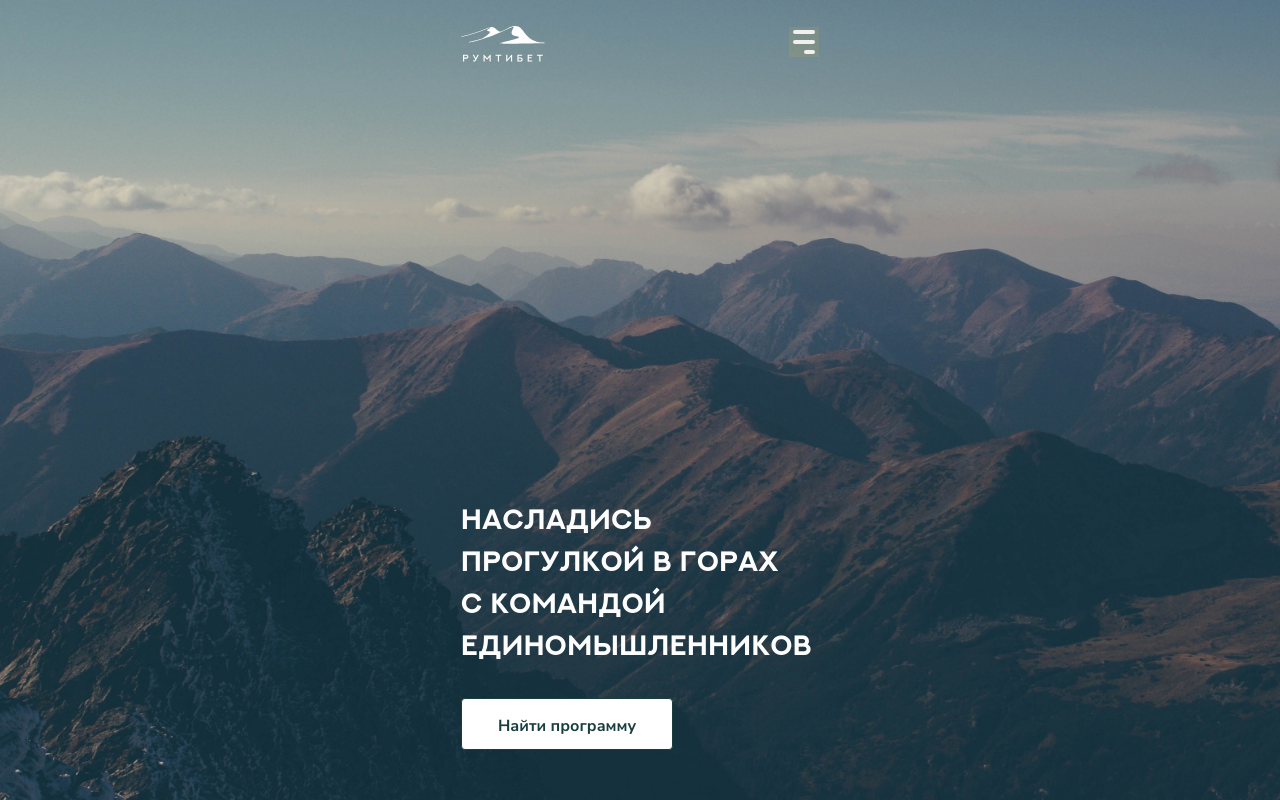
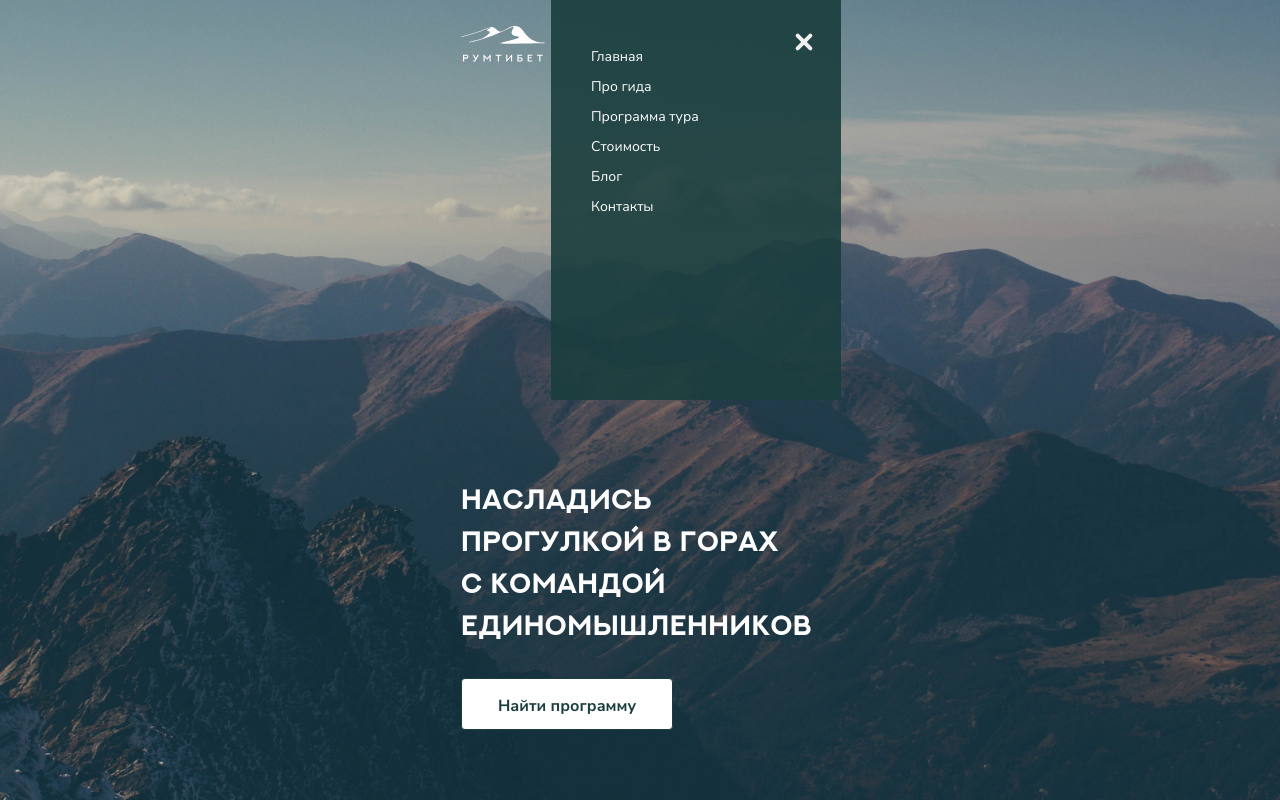
Before and after one commit to Farkhad012/RoomTibet, a plain HTML site: page index.html in a window 1280 px wide. Both pictures are taken after a click on the element 804 px from the left and 42 px from the top of the page. Shown: the top 800 px of the page. Drawn offline with Linux system fonts and the light colour scheme.

Commit message:
the burger's working just fine

```diff
--- a/CSS/style.css
+++ b/CSS/style.css
@@ -156,6 +156,7 @@ h6 {
 @media screen and (max-width: 1390px) {
     .header {
         font-size: 20px;
+        padding: 20px 0;
         /* padding: 0px 16px 29px 50px; */
     }
 }
@@ -189,26 +190,7 @@ h6 {
     margin-left: auto;
 }
 
-.open {
-    top: -20px;
-    transition: 0.5s;
-}
-
-/* @media screen and (max-width: 1390px) {
-    .header__nav {
-        position: absolute;
-        width: 290px;
-        height: 400px;
-        font-size: 14px;
-        background: rgba(26, 62, 62, 0.9);
-        padding: 50px 16px;
-        right: -22px;
-        top: -420px;
-        transition: all 0.3s ease-in-out;
-    }
-
-
-} */
+.open {}
 
 .header__nav-list {
     display: flex;
@@ -232,6 +214,11 @@ h6 {
         right: -22px;
         top: -420px;
         transition: all 0.3s ease-in-out;
+    }
+
+    .opened {
+        top: -20px;
+        transition: 0.5s;
     }
 }
 
@@ -282,7 +269,7 @@ h6 {
     cursor: pointer;
     width: 30px;
     height: 30px;
-    background-color: rgba(242, 190, 34, 0.1);
+    /* background-color: rgba(242, 190, 34, 0.1); */
 }
 
 @media screen and (max-width: 1390px) {
@@ -313,8 +300,17 @@ h6 {
     width: 11px;
 }
 
+.header__nav.open .burger__menu-icon span:nth-child(1) {
+    transform: translateY(0px) rotate(45deg);
+}
+
 .header__nav.open .burger__menu-icon span:nth-child(2) {
     opacity: 0;
+}
+
+.header__nav.open .burger__menu-icon span:nth-child(3) {
+    transform: translateY(0px) rotate(-45deg);
+    width: 22px;
 }
 
 @media screen and (max-width: 1390px) {
--- a/js/script.js
+++ b/js/script.js
@@ -41,10 +41,13 @@ selectContainers.forEach(function (selectContainer) {
 // BURGER-MENU ===============================================================
 
 let burgerMenuIcon = document.querySelector(".burger__menu-icon");
-let headerNav = document.querySelector(".header__nav-list");
+let headerNav = document.querySelector(".header__nav");
+let headerNavList = document.querySelector(".header__nav-list");
 
 burgerMenuIcon.addEventListener("click", function (e) {
     headerNav.classList.toggle("open");
+    headerNavList.classList.toggle("opened");
+
     // e.stopPropagation(); // Остановка всплытия события, чтобы не срабатывал document.click
 });
 
```
